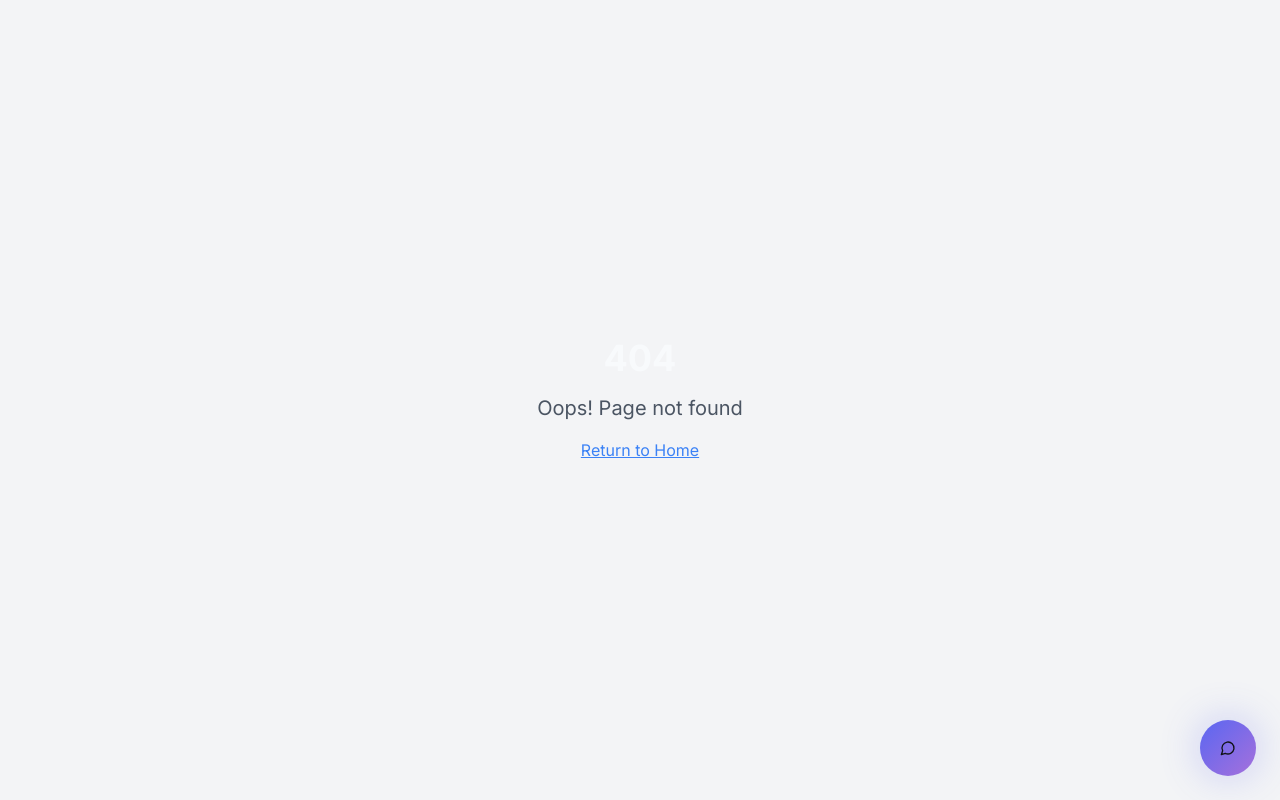
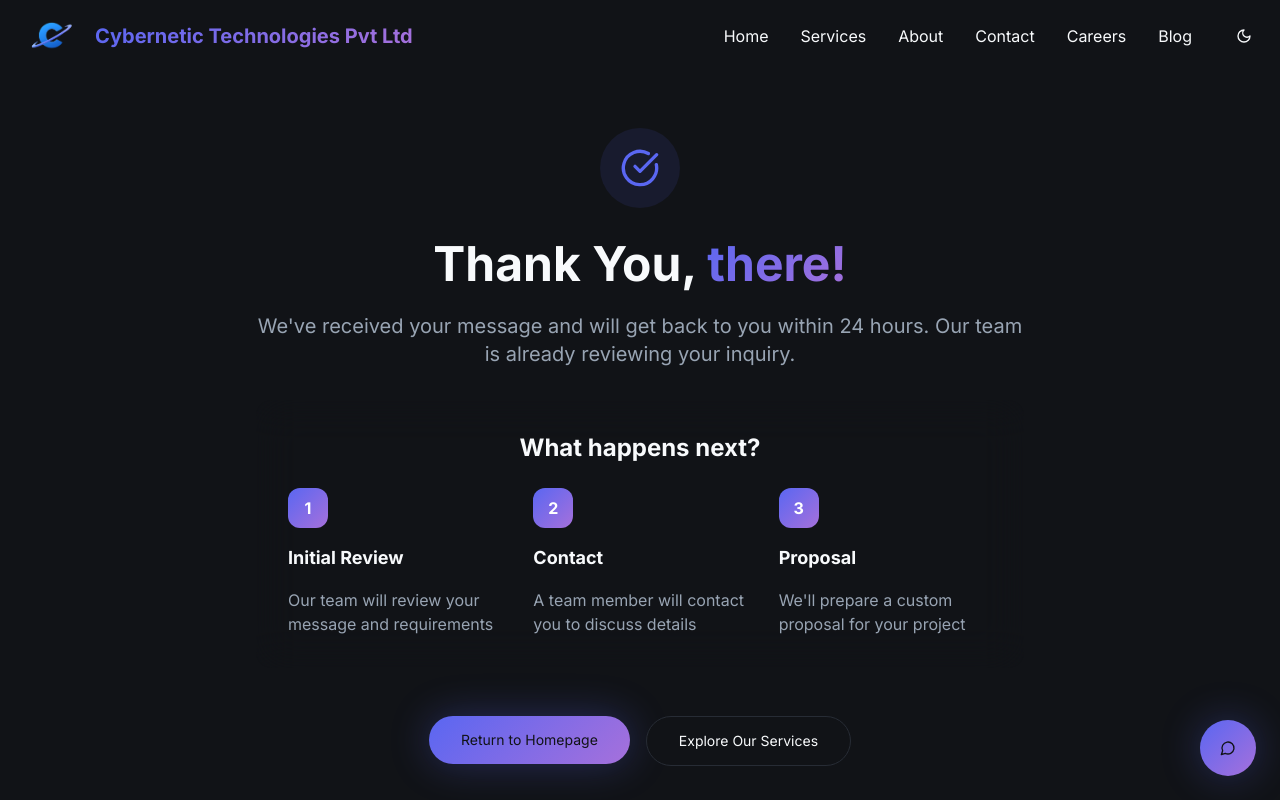
Before and after one commit to CyberneticWork/Cybernetic_web, a React (Vite) app: page /thank-you in a window 1280 px wide. Before the commit this address had no page. Shown: the top 800 px of the page. Built offline with nearby package versions, Linux system fonts and the light colour scheme.

Commit message:
thank you page

```diff
--- a/src/App.tsx
+++ b/src/App.tsx
@@ -15,6 +15,7 @@ import Blog from "./pages/Blog";
 import PrivacyPolicy from "./pages/PrivacyPolicy";
 import TermsOfService from "./pages/TermsOfService";
 import RefundPolicy from "./pages/RefundPolicy";
+import ThankYouPage from "./pages/ThankYou";
 
 const queryClient = new QueryClient();
 
@@ -42,6 +43,7 @@ const App = () => (
             <Route path="/privacy-policy" element={<PrivacyPolicy />} />
             <Route path="/terms-of-service" element={<TermsOfService />} />
             <Route path="/refund-policy" element={<RefundPolicy />} />
+            <Route path="/thank-you" element={<ThankYouPage />} />
             {/* ADD ALL CUSTOM ROUTES ABOVE THE CATCH-ALL "*" ROUTE */}
             <Route path="*" element={<NotFound />} />
           </Routes>
--- a/src/pages/Contact.tsx
+++ b/src/pages/Contact.tsx
@@ -1,30 +1,44 @@
-import { useState } from 'react';
-import { Mail, Phone, MapPin, Send, CheckCircle, Clock, Globe } from 'lucide-react';
-import { Button } from '@/components/ui/button';
-import { Input } from '@/components/ui/input';
-import { Textarea } from '@/components/ui/textarea';
-import { useToast } from '@/hooks/use-toast';
-import Header from '@/components/Header';
-import Footer from '@/components/Footer';
+import { useState } from "react";
+import {
+  Mail,
+  Phone,
+  MapPin,
+  Send,
+  CheckCircle,
+  Clock,
+  Globe,
+} from "lucide-react";
+import { Button } from "@/components/ui/button";
+import { Input } from "@/components/ui/input";
+import { Textarea } from "@/components/ui/textarea";
+import { useToast } from "@/hooks/use-toast";
+import Header from "@/components/Header";
+import Footer from "@/components/Footer";
 // import LiveChat from '@/components/LiveChat';
-import Map from '@/components/Map';
+import Map from "@/components/Map";
+import { useNavigate } from "react-router-dom";
 
 const ContactPage = () => {
   const [formData, setFormData] = useState({
-    name: '',
-    email: '',
-    company: '',
-    phone: '',
-    service: '',
-    budget: '',
-    message: ''
+    name: "",
+    email: "",
+    company: "",
+    phone: "",
+    service: "",
+    budget: "",
+    message: "",
   });
   const [isSubmitting, setIsSubmitting] = useState(false);
   const { toast } = useToast();
+  const navigate = useNavigate();
 
-  const handleInputChange = (e: React.ChangeEvent<HTMLInputElement | HTMLTextAreaElement | HTMLSelectElement>) => {
+  const handleInputChange = (
+    e: React.ChangeEvent<
+      HTMLInputElement | HTMLTextAreaElement | HTMLSelectElement
+    >
+  ) => {
     const { name, value } = e.target;
-    setFormData(prev => ({ ...prev, [name]: value }));
+    setFormData((prev) => ({ ...prev, [name]: value }));
   };
 
   const handleSubmit = async (e: React.FormEvent) => {
@@ -34,7 +48,7 @@ const handleSubmit = async (e: React.FormEvent) => {
       toast({
         title: "Missing Information",
         description: "Please fill in all required fields.",
-      variant: "destructive"
+        variant: "destructive",
       });
       return;
     }
@@ -42,10 +56,10 @@ const handleSubmit = async (e: React.FormEvent) => {
     setIsSubmitting(true);
 
     try {
-    const response = await fetch('https://api.cybernetic.lk/api/send-email', {
-      method: 'POST',
+      const response = await fetch("https://api.cybernetic.lk/api/send-email", {
+        method: "POST",
         headers: {
-        'Content-Type': 'application/json',
+          "Content-Type": "application/json",
         },
         body: JSON.stringify(formData),
       });
@@ -53,32 +67,25 @@ const handleSubmit = async (e: React.FormEvent) => {
       const data = await response.json();
 
       if (data.success) {
-      toast({
-        title: "Message Sent Successfully!",
-        description: "Thank you for contacting us. We'll get back to you within 24 hours.",
-      });
-
-      setFormData({
-        name: '',
-        email: '',
-        company: '',
-        phone: '',
-        service: '',
-        budget: '',
-        message: ''
+        // Redirect to thank you page
+        navigate("/thank-you", {
+          state: {
+            name: formData.name,
+            email: formData.email,
+          },
         });
       } else {
         toast({
           title: "Failed to Send Message",
           description: data.message || "Please try again later.",
-        variant: "destructive"
+          variant: "destructive",
         });
       }
     } catch (error) {
       toast({
         title: "Error",
         description: "An error occurred while sending your message.",
-      variant: "destructive"
+        variant: "destructive",
       });
     } finally {
       setIsSubmitting(false);
@@ -91,29 +98,29 @@ const handleSubmit = async (e: React.FormEvent) => {
       title: "Email Us",
       value: "info@cybernetic.lk",
       description: "Send us an email anytime",
-      link: "mailto:info@cybernetic.lk"
+      link: "mailto:info@cybernetic.lk",
     },
     {
       icon: Phone,
       title: "Call Us",
       value: "+94 70 250 5007",
       description: "Mon-Fri from 8am to 5pm",
-      link: "tel:+94702505007"
+      link: "tel:+94702505007",
     },
     {
       icon: MapPin,
       title: "Visit Us",
       value: "No 1180, Rajamalwatta road, Battaramulla",
       description: "Our headquarters location",
-      link: "https://maps.google.com/?q=No+1180,+Rajamalwatta+road,+Battaramulla+10300"
+      link: "https://maps.google.com/?q=No+1180,+Rajamalwatta+road,+Battaramulla+10300",
     },
     {
       icon: Globe,
       title: "Website",
       value: "www.cybernetic.com",
       description: "Visit our website",
-      link: "https://www.cybernetic.com"
-    }
+      link: "https://www.cybernetic.com",
+    },
   ];
 
   const offices = [
@@ -121,8 +128,8 @@ const handleSubmit = async (e: React.FormEvent) => {
       city: "Battaramulla",
       address: "No 1180, Rajamalwatta road, Battaramulla",
       phone: "+94 70 250 5007",
-      timezone: "GMT+5:30"
-    }
+      timezone: "GMT+5:30",
+    },
   ];
 
   return (
@@ -147,8 +154,9 @@ const handleSubmit = async (e: React.FormEvent) => {
           </h1>
 
           <p className="text-xl text-muted-foreground max-w-3xl mx-auto">
-            Ready to transform your business with innovative technology solutions?
-            Get in touch with our experts today for a free consultation.
+            Ready to transform your business with innovative technology
+            solutions? Get in touch with our experts today for a free
+            consultation.
           </p>
         </div>
       </section>
@@ -172,9 +180,15 @@ const handleSubmit = async (e: React.FormEvent) => {
                       <info.icon className="w-6 h-6 text-primary-foreground" />
                     </div>
 
-                    <h3 className="font-bold text-lg mb-2 group-hover:text-primary transition-colors">{info.title}</h3>
-                    <p className="font-semibold text-primary mb-1">{info.value}</p>
-                    <p className="text-sm text-muted-foreground">{info.description}</p>
+                    <h3 className="font-bold text-lg mb-2 group-hover:text-primary transition-colors">
+                      {info.title}
+                    </h3>
+                    <p className="font-semibold text-primary mb-1">
+                      {info.value}
+                    </p>
+                    <p className="text-sm text-muted-foreground">
+                      {info.description}
+                    </p>
                   </a>
                 ))}
               </div>
@@ -210,7 +224,7 @@ const handleSubmit = async (e: React.FormEvent) => {
                     "24/7 expert support",
                     "Transparent pricing",
                     "Guaranteed project delivery",
-                    "Money-back guarantee"
+                    "Money-back guarantee",
                   ].map((benefit, index) => (
                     <div key={index} className="flex items-center gap-3">
                       <CheckCircle className="w-5 h-5 text-primary" />
@@ -370,9 +384,15 @@ const handleSubmit = async (e: React.FormEvent) => {
 
                     <div className="flex-1">
                       <h4 className="font-bold text-lg mb-1">{office.city}</h4>
-                      <p className="text-muted-foreground mb-2">{office.address}</p>
-                      <p className="text-sm text-primary font-semibold mb-1">{office.phone}</p>
-                      <p className="text-xs text-muted-foreground">Timezone: {office.timezone}</p>
+                      <p className="text-muted-foreground mb-2">
+                        {office.address}
+                      </p>
+                      <p className="text-sm text-primary font-semibold mb-1">
+                        {office.phone}
+                      </p>
+                      <p className="text-xs text-muted-foreground">
+                        Timezone: {office.timezone}
+                      </p>
                     </div>
                   </div>
                 </div>
@@ -383,7 +403,6 @@ const handleSubmit = async (e: React.FormEvent) => {
       </section>
 
       <Footer />
-
     </div>
   );
 };
--- /dev/null
+++ b/src/pages/ThankYou.tsx
@@ -0,0 +1,90 @@
+import { CheckCircle } from "lucide-react";
+import { useLocation, Link } from "react-router-dom";
+import Header from "@/components/Header";
+import Footer from "@/components/Footer";
+import { Button } from "@/components/ui/button";
+
+const ThankYouPage = () => {
+  const location = useLocation();
+  const { name = "there" } = (location.state as { name?: string }) || {};
+
+  return (
+    <div className="min-h-screen bg-background">
+      <Header />
+
+      <div className="container mx-auto px-4 pt-32 pb-20">
+        <div className="max-w-3xl mx-auto text-center">
+          <div className="w-20 h-20 bg-primary/10 rounded-full flex items-center justify-center mx-auto mb-8">
+            <CheckCircle className="w-10 h-10 text-primary" />
+          </div>
+
+          <h1 className="text-4xl md:text-5xl font-bold mb-6">
+            Thank You, <span className="gradient-text">{name}!</span>
+          </h1>
+
+          <p className="text-xl text-muted-foreground mb-8">
+            We've received your message and will get back to you within 24
+            hours. Our team is already reviewing your inquiry.
+          </p>
+
+          <div className="glass rounded-2xl p-8 mb-12">
+            <h2 className="text-2xl font-bold mb-6">What happens next?</h2>
+
+            <div className="grid grid-cols-1 md:grid-cols-3 gap-8 text-left">
+              <div className="space-y-4">
+                <div className="w-10 h-10 bg-gradient-primary rounded-lg flex items-center justify-center">
+                  <span className="font-bold text-white">1</span>
+                </div>
+                <h3 className="font-bold text-lg">Initial Review</h3>
+                <p className="text-muted-foreground">
+                  Our team will review your message and requirements
+                </p>
+              </div>
+
+              <div className="space-y-4">
+                <div className="w-10 h-10 bg-gradient-primary rounded-lg flex items-center justify-center">
+                  <span className="font-bold text-white">2</span>
+                </div>
+                <h3 className="font-bold text-lg">Contact</h3>
+                <p className="text-muted-foreground">
+                  A team member will contact you to discuss details
+                </p>
+              </div>
+
+              <div className="space-y-4">
+                <div className="w-10 h-10 bg-gradient-primary rounded-lg flex items-center justify-center">
+                  <span className="font-bold text-white">3</span>
+                </div>
+                <h3 className="font-bold text-lg">Proposal</h3>
+                <p className="text-muted-foreground">
+                  We'll prepare a custom proposal for your project
+                </p>
+              </div>
+            </div>
+          </div>
+
+          <div className="flex flex-col md:flex-row gap-4 justify-center">
+            <Button
+              asChild
+              className="btn-gradient text-primary-foreground px-8 py-6 rounded-full"
+            >
+              <Link to="/">Return to Homepage</Link>
+            </Button>
+
+            <Button
+              asChild
+              variant="outline"
+              className="px-8 py-6 rounded-full"
+            >
+              <Link to="/services">Explore Our Services</Link>
+            </Button>
+          </div>
+        </div>
+      </div>
+
+      <Footer />
+    </div>
+  );
+};
+
+export default ThankYouPage;
```
Lines whose indentation alone changed are shown as unchanged.
